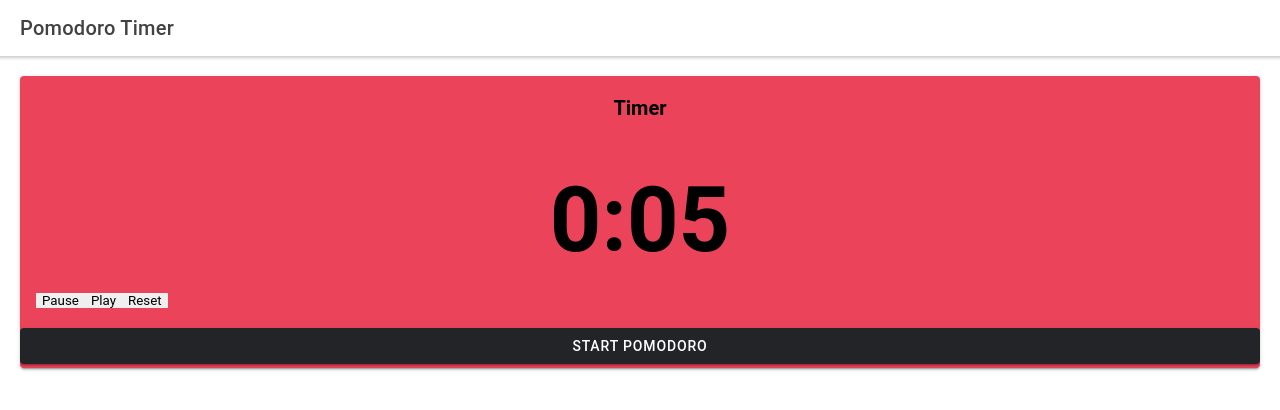
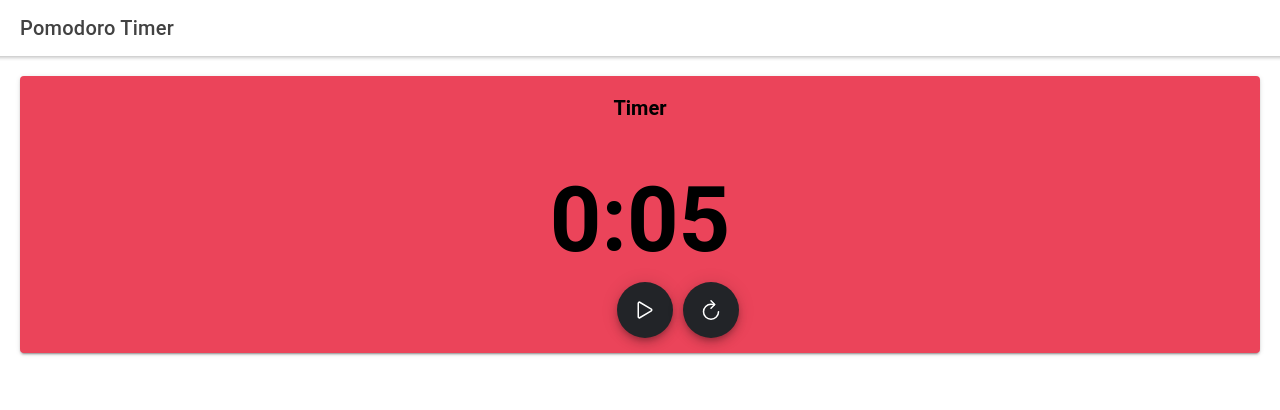
Before and after one commit to dylansapienza/pomodoro-timer, a React (Create React App) app in the folder client/pomodoro-timer/: page / in a window 1280 px wide. Shown: the top 410 px of the page. Built offline with nearby package versions, Linux system fonts and the light colour scheme.

Commit message:
Updated Play and Pause Buttons

```diff
--- a/client/pomodoro-timer/src/components/Home.js
+++ b/client/pomodoro-timer/src/components/Home.js
@@ -43,7 +43,7 @@ function Home(props) {
               <IonCardContent>
                 <Timer />
               </IonCardContent>
-              <IonButton color="dark" class="center">Start Pomodoro</IonButton>
+              {/* <IonButton color="dark" class="center">Start Pomodoro</IonButton> */}
             </IonCard>
           </IonCol>
         </IonRow>
--- a/client/pomodoro-timer/src/components/Timer.js
+++ b/client/pomodoro-timer/src/components/Timer.js
@@ -16,9 +16,13 @@ import {
   IonLabel,
   IonRow,
   IonCol,
+  IonFab,
+  IonFabButton,
+  IonIcon,
   IonGrid,
 } from "@ionic/react";
 import "@ionic/core/css/ionic.bundle.css";
+import {playOutline, pauseOutline, refreshOutline} from "ionicons/icons";
 
 function Timer(props){
 
@@ -83,10 +87,21 @@ function Timer(props){
     return(
         <>
         {/* Ternary Operator Inserts Leading Zero For Timer */}
-        <p color="dark" style={{ color: "black", fontSize: 90, fontWeight: 600, textAlign: "center"}}>{mins}:{secs < 10 ? "0": null}{secs} </p>
-        <button onClick={() => setIsRunning(false)}> Pause</button>
-        <button onClick={() => setIsRunning(true)}> Play</button>
-        <button onClick={() => reset()}> Reset</button>
+        <p color="dark" style={{ color: "black", fontSize: 90, fontWeight: 600, textAlign: "center", paddingBottom:50}}>{mins}:{secs < 10 ? "0": null}{secs} </p>
+        <IonFab vertical="bottom" horizontal="center" slot="fixed">
+            <IonRow>
+                <IonCol>
+                    <IonFabButton color="dark"  onClick={() => setIsRunning(!isRunning)}>
+                        <IonIcon icon={!isRunning ? playOutline :  pauseOutline}/>
+                    </IonFabButton>
+                </IonCol>
+                <IonCol>
+                    <IonFabButton color="dark"  onClick={() => reset()}>
+                        <IonIcon icon={refreshOutline}/>
+                    </IonFabButton>
+                </IonCol>
+            </IonRow>
+        </IonFab>
         </>
     )
 
```
